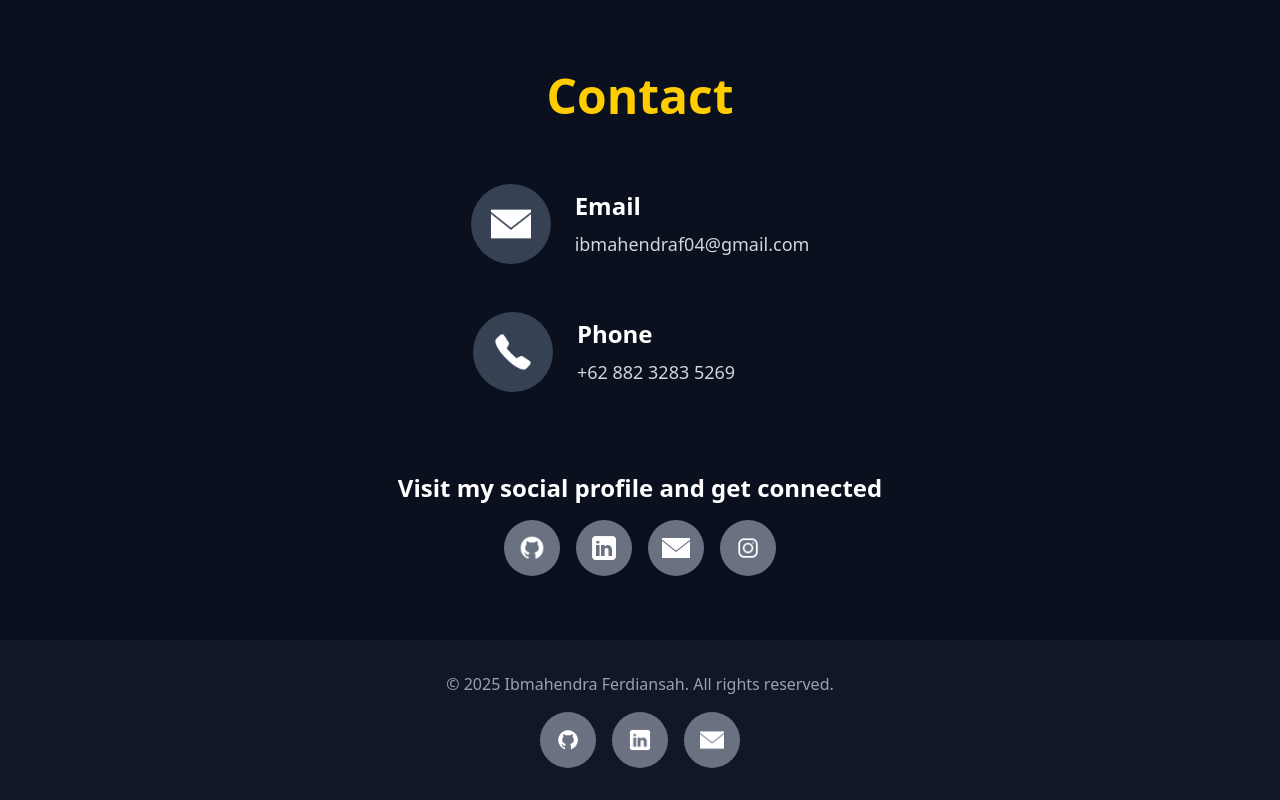
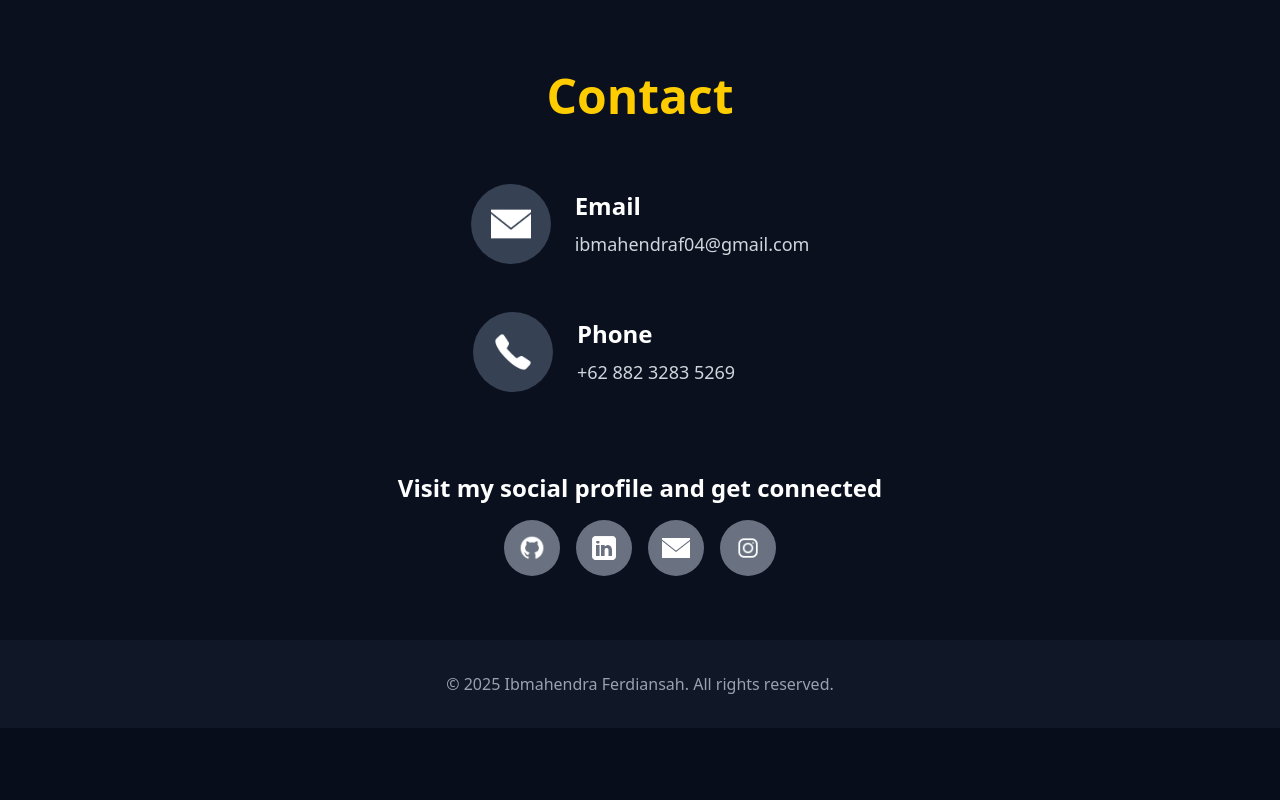
Before and after one commit to Ibmahen/PersonalPortofolio, a React (Vite) app: page / in a window 1280 px wide. Shown: the part 4587-5387 px from the top of the page. After the commit the page ends 5315 px from the top, so only its background shows below. Built offline with nearby package versions, Linux system fonts and the light colour scheme.

Commit message:
remove icon in footer

```diff
--- a/src/pages/Footer.jsx
+++ b/src/pages/Footer.jsx
@@ -1,27 +1,10 @@
 import React from 'react';
-import githubIcon from "../assets/github.png";
-import linkedinIcon from "../assets/linkedin.png";
-import emailIcon from "../assets/email.png";
 
 export default function Footer() {
   return (
     <footer className="py-8 bg-gray-900">
       <div className="container mx-auto px-4 text-center">
         <p className="text-gray-400">&copy; {new Date().getFullYear()} Ibmahendra Ferdiansah. All rights reserved.</p>
-        <div className="flex justify-center space-x-4 mt-4">
-          <a href="https://github.com/Ibmahen" target="_blank" rel="noopener noreferrer"
-             className="w-14 h-14 rounded-full bg-gray-500 flex items-center justify-center text-white text-xl hover:bg-[#FFCC00] transition duration-300">
-            <img src={githubIcon} alt="GitHub" className="w-6 h-6 object-contain" />
-          </a>
-          <a href="https://www.linkedin.com/in/ibmahendraferdiansah" target="_blank" rel="noopener noreferrer"
-             className="w-14 h-14 rounded-full bg-gray-500 flex items-center justify-center text-white text-xl hover:bg-[#FFCC00] transition duration-300">
-            <img src={linkedinIcon} alt="LinkedIn" className="w-6 h-6 object-contain" />
-          </a>
-          <a href="mailto:ibmahendraf04@gmail.com"
-             className="w-14 h-14 rounded-full bg-gray-500 flex items-center justify-center text-white text-xl hover:bg-[#FFCC00] transition duration-300">
-            <img src={emailIcon} alt="Email" className="w-6 h-6 object-contain" />
-          </a>
-        </div>
       </div>
     </footer>
   );
```
